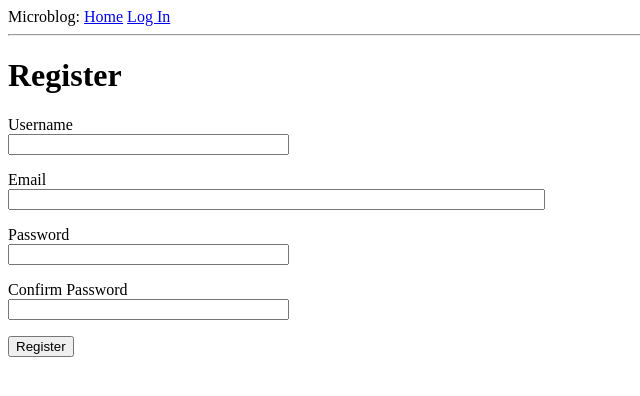
After one commit to GirasolXimena/microblog-python-flask, a Flask app: page /register in a window 1280 px wide. The commit adds this page. Shown: the top 396 px of the page, without its empty margins (0-640 px from the left). Run offline with Flask 2, Linux system fonts and the light colour scheme.

Commit message:
added user registration page and validation

```diff
--- a/app/forms.py
+++ b/app/forms.py
@@ -1,9 +1,28 @@
 from flask_wtf import FlaskForm
 from wtforms import StringField, PasswordField, BooleanField, SubmitField
-from wtforms.validators import DataRequired
+from wtforms.validators import DataRequired, ValidationError, Email, EqualTo
+from app.models import User
+
 
 class LoginForm(FlaskForm):
     username = StringField('Username', validators=[DataRequired()])
     password = PasswordField('Password', validators=[DataRequired()])
     remember_me = BooleanField('Remember Me')
     submit = SubmitField('Sign In')
+
+class RegistrationForm(FlaskForm):
+    username = StringField('Username', validators=[DataRequired()])
+    email = StringField('Email', validators=[DataRequired(), Email()])
+    password = PasswordField('Password', validators=[DataRequired()])
+    password2 = PasswordField('Confirm Password', validators=[DataRequired(), EqualTo('password')])
+    submit = SubmitField('Register')
+
+    def validate_username(self, username):
+        user = User.query.filter_by(username=username.data).first()
+        if user is not None:
+            raise ValidationError('Please use a different username...')
+
+    def validate_email(self, email):
+        user = User.query.filter_by(email=email.data).first()
+        if user is not None:
+            raise ValidationError('Please use a different email address...')
--- a/app/routes.py
+++ b/app/routes.py
@@ -1,6 +1,6 @@
 from flask import render_template, flash, redirect, url_for, request
-from app import app
-from app.forms import LoginForm
+from app import app, db
+from app.forms import LoginForm, RegistrationForm
 from flask_login import current_user, login_user, login_required, logout_user
 from app.models import User
 from werkzeug.urls import url_parse
@@ -41,6 +41,21 @@ def login():
     return render_template('login.html', title='Sign In', form=form)
 
 
+@app.route('/register', methods=['GET', 'POST'])
+def register():
+    if current_user.is_authenticated:
+        return redirect(url_for('index'))
+    form = RegistrationForm()
+    if form.validate_on_submit():
+        user = User(username=form.username.data, email=form.email.data)
+        user.set_password(form.password.data)
+        db.session.add(user)
+        db.session.commit()
+        flash('Thanks for registering!')
+        return redirect(url_for('login'))
+    return render_template('register.html', title='Register', form=form)
+
+
 @app.route('/logout')
 def logout():
     logout_user()
--- a/app/templates/login.html
+++ b/app/templates/login.html
@@ -21,4 +21,5 @@
         <p>{{ form.remember_me() }} {{ form.remember_me.label }}</p>
         <p> {{ form.submit() }} </p>
     </form>
+    <p>New User? <a href="{{ url_for('register') }}">Click to Register!</a></p>
 {% endblock %}
--- /dev/null
+++ b/app/templates/register.html
@@ -0,0 +1,37 @@
+{% extends "base.html" %}
+
+{% block content %}
+    <h1>Register</h1>
+    <form action="" method="post">
+        {{ form.hidden_tag() }}
+        <p>
+            {{ form.username.label }}<br>
+            {{ form.username(size=32) }}<br>
+            {% for error in form.username.errors %}
+            <span style="color: red;">[{{ error }}]</span>
+            {% endfor %}
+        </p>
+        <p>
+            {{ form.email.label }}<br>
+            {{ form.email(size=64) }}<br>
+            {% for error in form.email.errors %}
+            <span style="color: red;">[{{ error }}]</span>
+            {% endfor %}
+        </p>
+        <p>
+            {{ form.password.label }}<br>
+            {{ form.password(size=32) }}<br>
+            {% for error in form.password.errors %}
+            <span style="color: red;">[{{ error }}]</span>
+            {% endfor %}
+        </p>
+        <p>
+            {{ form.password2.label }}<br>
+            {{ form.password2(size=32) }}<br>
+            {% for error in form.password2.errors %}
+            <span style="color: red;">[{{ error }}]</span>
+            {% endfor %}
+        </p>
+        <p>{{ form.submit() }}</p>
+    </form>
+{% endblock %}
```
Also changed, not shown: app.db.
